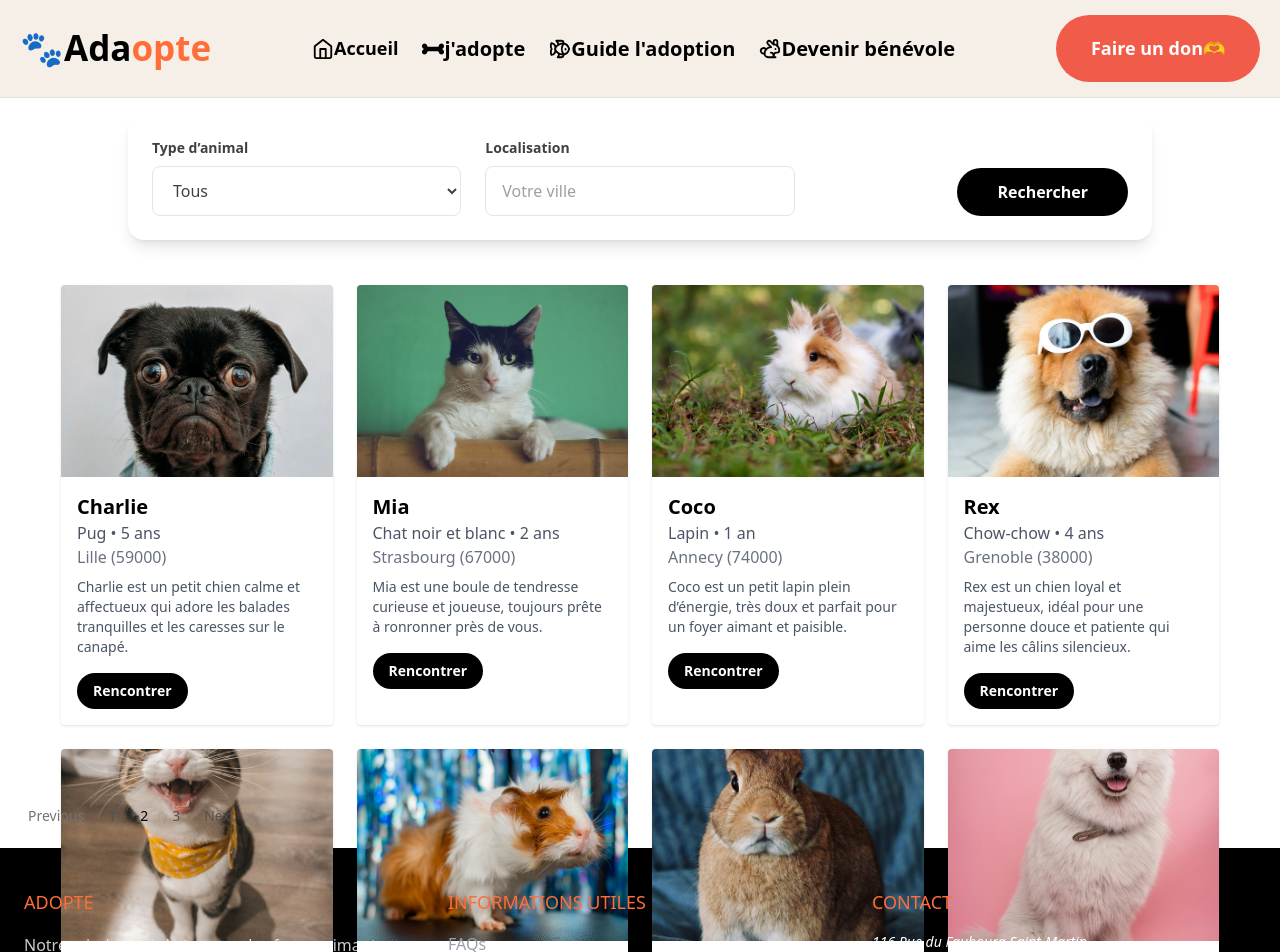
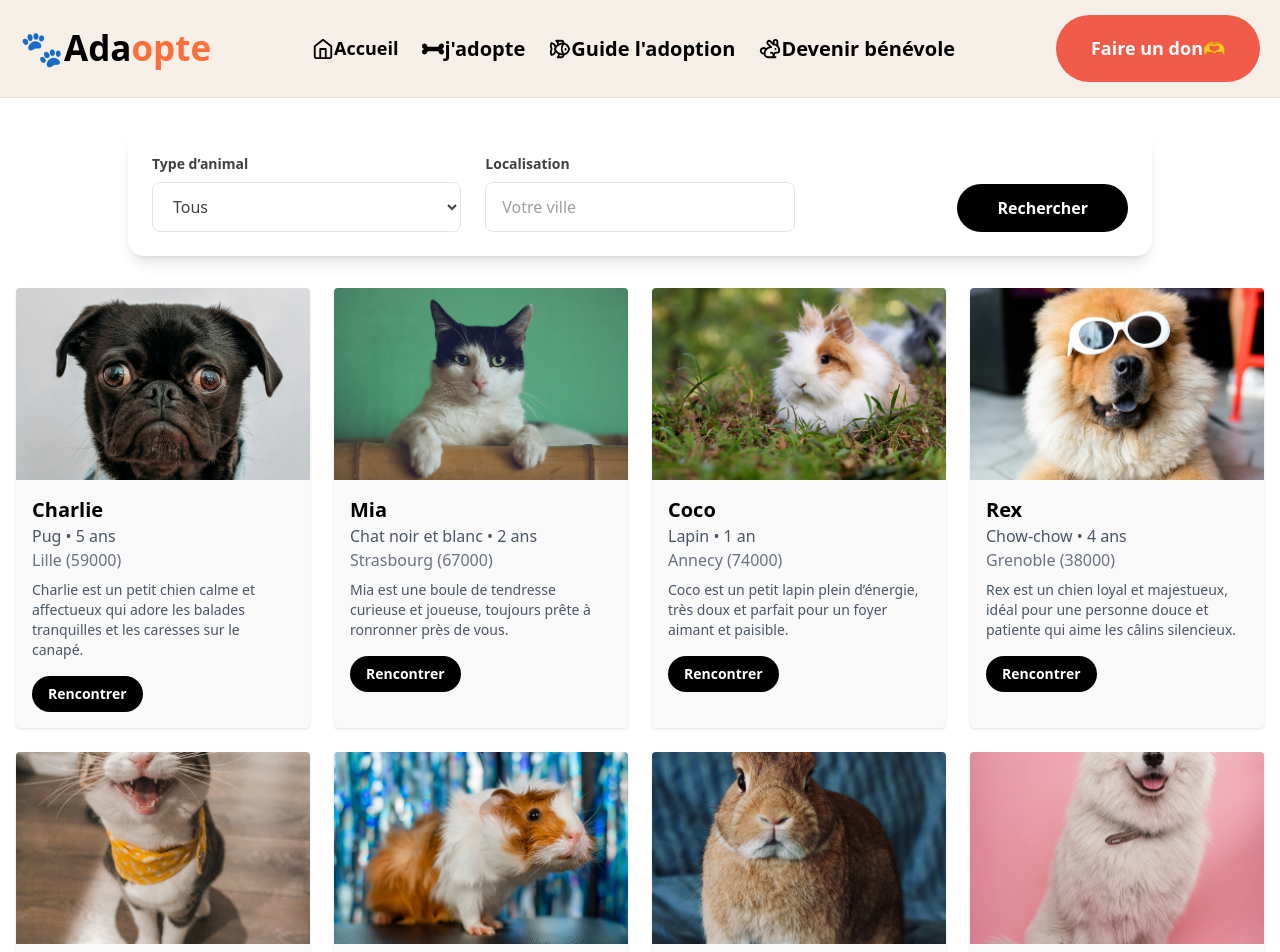
Before and after one commit to DANIebw/Projet-Adaopte-Davielle, a React (Vite) app: page /animals in a window 1280 px wide. Shown: the top 952 px of the page. Built offline with nearby package versions, Linux system fonts and the light colour scheme.

Commit message:
export mysql

```diff
--- a/src/Components/Layout/Animals/AnimalCard.tsx
+++ b/src/Components/Layout/Animals/AnimalCard.tsx
@@ -3,7 +3,7 @@ import type { Animal } from "../../../types/Animal";
 
 export default function AnimalCard({ animal }: { animal: Animal }) {
   return (
-    <div className="bg-white shadow rounded overflow-hidden flex flex-col h-full transition hover:shadow-lg hover:-translate-y-1">
+    <div className="bg-[#f9f9f9] shadow rounded overflow-hidden flex flex-col h-full transition hover:shadow-lg hover:-translate-y-1">
       {/*
         CONTENEUR PRINCIPAL DE LA CARTE
         - bg-white : fond blanc (effet carte)
--- a/src/Components/Layout/Animals/AnimalList.tsx
+++ b/src/Components/Layout/Animals/AnimalList.tsx
@@ -15,7 +15,7 @@ const animals: Animal[] = [
     description:
       "Charlie est un petit chien calme et affectueux qui adore les balades tranquilles et les caresses sur le canapé.",
     imageUrl:
-      "public/images/theme1_adaopte_images/images/charlesdeluvio-K4mSJ7kc0As-unsplash.jpg",
+      "/images/theme1_adaopte_images/images/charlesdeluvio-K4mSJ7kc0As-unsplash.jpg",
   },
   {
     id: 2,
@@ -28,7 +28,7 @@ const animals: Animal[] = [
     description:
       "Mia est une boule de tendresse curieuse et joueuse, toujours prête à ronronner près de vous.",
     imageUrl:
-      "public/images/theme1_adaopte_images/images/manja-vitolic-gKXKBY-C-Dk-unsplash.jpg",
+      "/images/theme1_adaopte_images/images/manja-vitolic-gKXKBY-C-Dk-unsplash.jpg",
   },
   {
     id: 3,
@@ -41,7 +41,7 @@ const animals: Animal[] = [
     description:
       "Coco est un petit lapin plein d’énergie, très doux et parfait pour un foyer aimant et paisible.",
     imageUrl:
-      "public/images/theme1_adaopte_images/images/chan-swan-NKyl19P5IHg-unsplash.jpg",
+      "/images/theme1_adaopte_images/images/chan-swan-NKyl19P5IHg-unsplash.jpg",
   },
   {
     id: 4,
@@ -54,7 +54,7 @@ const animals: Animal[] = [
     description:
       "Rex est un chien loyal et majestueux, idéal pour une personne douce et patiente qui aime les câlins silencieux.",
     imageUrl:
-      "public/images/theme1_adaopte_images/images/alan-king-KZv7w34tluA-unsplash.jpg",
+      "/images/theme1_adaopte_images/images/alan-king-KZv7w34tluA-unsplash.jpg",
   },
   {
     id: 5,
@@ -67,7 +67,7 @@ const animals: Animal[] = [
     description:
       "Luna adore les coins ensoleillés et les siestes à vos côtés. Elle vous offrira tout l’amour d’un regard félin.",
     imageUrl:
-      "public/images/theme1_adaopte_images/images/jae-park-7GX5aICb5i4-unsplash.jpg",
+      "/images/theme1_adaopte_images/images/jae-park-7GX5aICb5i4-unsplash.jpg",
   },
   {
     id: 6,
@@ -80,7 +80,7 @@ const animals: Animal[] = [
     description:
       "Biscuit est tout petit mais plein de vie ! Il aime les légumes croquants et les instants de douceur en famille.",
     imageUrl:
-      "public/images/theme1_adaopte_images/images/yosei-g-OVgE3m4MHKM-unsplash.jpg",
+      "/images/theme1_adaopte_images/images/yosei-g-OVgE3m4MHKM-unsplash.jpg",
   },
   {
     id: 7,
@@ -93,7 +93,7 @@ const animals: Animal[] = [
     description:
       "Rio est discret, mignon comme tout, et adore explorer les petits coins de la maison avec délicatesse.",
     imageUrl:
-      "public/images/theme1_adaopte_images/images/melanie-kreutz-IFnknR2Mv5o-unsplash.jpg",
+      "/images/theme1_adaopte_images/images/melanie-kreutz-IFnknR2Mv5o-unsplash.jpg",
   },
   {
     id: 8,
@@ -106,7 +106,7 @@ const animals: Animal[] = [
     description:
       "Ruby est une boule de neige pleine d’amour ! Elle adore les promenades et les câlins par temps frais.",
     imageUrl:
-      "public/images/theme1_adaopte_images/images/peri-stojnic-5Vr_RVPfbMI-unsplash.jpg",
+      "/images/theme1_adaopte_images/images/peri-stojnic-5Vr_RVPfbMI-unsplash.jpg",
   },
 ];
 
--- a/src/adopt/FiltersBar.tsx
+++ b/src/adopt/FiltersBar.tsx
@@ -65,7 +65,7 @@ export default function FiltersBar() {
             bg-black
             px-10 py-3
             text-white font-bold
-            flex items-center justify-center gap-2
+            flex items-center justify-center gap-2 cursor-pointer
           "
           >
             Rechercher
--- a/src/pages/AdaoptPage.tsx
+++ b/src/pages/AdaoptPage.tsx
@@ -4,13 +4,14 @@ import AnimalList from "../Components/Layout/Animals/AnimalList";
 
 export default function AdaoptPage() {
   return (
-    <main style={{ padding: 16 }}>
+    <main className="px-4 py-8">
       <FiltersBar />
-      <div className=" h-[70vh]" style={{ padding: 45 }}>
+      <div className="mt-8">
         <AnimalList />
       </div>
-
-      <Pagination />
+      <div className="mt-8">
+        <Pagination />
+      </div>
     </main>
   );
 }
--- a/src/pages/Animals.tsx
+++ b/src/pages/Animals.tsx
@@ -20,7 +20,7 @@ export default function Animals() {
     // - max-w-7xl : largeur max (évite que tout s’étale sur écran large)
     // - mx-auto : centre horizontalement
     // - p-6 : padding intérieur
-    <main className="max-w-7xl mx-auto p-6">
+    <main className="max-w-7xl mx-auto p-6 mb-20">
       {/* Titre de la page */}
       <h1 className="text-2xl font-bold mb-2">Voir les animaux</h1>
 
--- a/src/pages/HomePage.tsx
+++ b/src/pages/HomePage.tsx
@@ -1,7 +1,6 @@
 import { useNavigate } from "react-router-dom";
 // changer de page sans recharger
 import { Link } from "react-router-dom";
-
 import { HomeCards } from "../Components/Layout/HomeCards";
 import FiltersBar from "../adopt/FiltersBar";
 
@@ -213,27 +212,27 @@ export default function HomePage() {
           </div>
         </div>
         <div className="flex flex-col md:flex-row justify-center gap-4 md:gap-6">
-          <Link
-            to="/animals"
+          <button
+            onClick={() => navigate("/animals")}
             className="bg-[#333] text-white px-8 py-3 rounded-full font-medium hover:bg-[#444] transition-colors text-sm uppercase tracking-wide cursor-pointer inline-block text-center"
           >
             Adopter un animal
-          </Link>
+          </button>
 
-          <Link
-            to="/donation"
+          <button
+            onClick={() => navigate("/donation")}
             className="bg-[#f15b4a] text-white px-8 py-3 rounded-full font-medium hover:bg-[#444] transition-colors text-sm uppercase tracking-wide cursor-pointer inline-block text-center"
           >
             Faire un don🫶
-          </Link>
+          </button>
 
-          <Link
-            to="/volunteer"
+          <button
+            onClick={() => navigate("/volunteer")}
             className="bg-[#00a652] text-white px-8 py-3 rounded-full font-medium hover:bg-[#444] transition-colors text-sm uppercase tracking-wide cursor-pointer inline-block text-center"
           >
             Devenir bénévole
-          </Link>
-          <Pagination />
+          </button>
+          {/* <Pagination /> */}
         </div>
       </div>
     </main>
```
